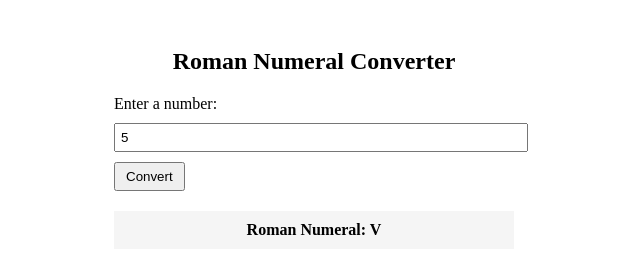
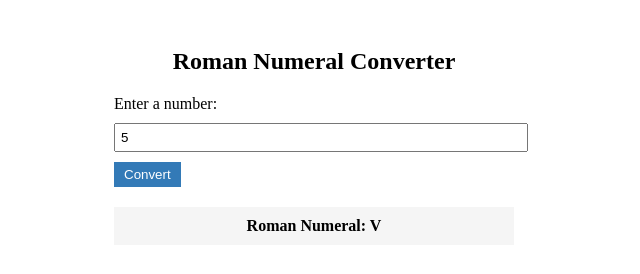
Before and after one commit to acciojob/Roman-Numeral-Converter-Karthiksunkari3, a website: page main.html in a window 1280 px wide. Both pictures are taken after typing "5" into the empty fields and a click on the button "Convert". Shown: the whole page, without its empty margins (326-966 px from the left). Drawn offline with Linux system fonts and the light colour scheme.

Commit message:
created a submission

```diff
--- a/script.js
+++ b/script.js
@@ -1,45 +1,20 @@
 function convertToRoman(num) {
-
-  if (num < 1 || num > 100000) {
-    return "Invalid input. Please provide a number within the range of 0 to 100000.";
-  }
-
-  const romanSymbols = [
-    { value: 100000, symbol: "M̅" },
-    { value: 90000, symbol: "X̅C̅" },
-    { value: 50000, symbol: "L̅" },
-    { value: 40000, symbol: "X̅L̅" },
-    { value: 10000, symbol: "X̅" },
-    { value: 9000, symbol: "MX̅" },
-    { value: 5000, symbol: "V̅" },
-    { value: 4000, symbol: "MV̅" },
-    { value: 1000, symbol: "M" },
-    { value: 900, symbol: "CM" },
-    { value: 500, symbol: "D" },
-    { value: 400, symbol: "CD" },
-    { value: 100, symbol: "C" },
-    { value: 90, symbol: "XC" },
-    { value: 50, symbol: "L" },
-    { value: 40, symbol: "XL" },
-    { value: 10, symbol: "X" },
-    { value: 9, symbol: "IX" },
-    { value: 5, symbol: "V" },
-    { value: 4, symbol: "IV" },
-    { value: 1, symbol: "I" },
+  const romanNumerals = [
+    "M", "CM", "D", "CD", "C", "XC", "L", "XL", "X", "IX", "V", "IV", "I"
+  ];
+  const values = [
+    1000, 900, 500, 400, 100, 90, 50, 40, 10, 9, 5, 4, 1
   ];
 
-  let result = "";
-
-  for (let i = 0; i < romanSymbols.length; i++) {
-    while (num >= romanSymbols[i].value) {
-      result += romanSymbols[i].symbol;
-      num -= romanSymbols[i].value;
+  let romanNumeral = "";
+  for (let i = 0; i < values.length; i++) {
+    while (num >= values[i]) {
+      romanNumeral += romanNumerals[i];
+      num -= values[i];
     }
   }
 
-  return result;
-
-
+  return romanNumeral;
 }
 
 // Get the necessary DOM elements
--- a/styles.css
+++ b/styles.css
@@ -1,4 +1,3 @@
-/* Your CSS Code here. */
 .container {
   max-width: 400px;
   margin: 0 auto;
@@ -26,6 +25,10 @@ input[type="number"] {
 
 button {
   padding: 5px 10px;
+  background-color: #337ab7;
+  color: white;
+  border: none;
+  cursor: pointer;
 }
 
 .result {
```
